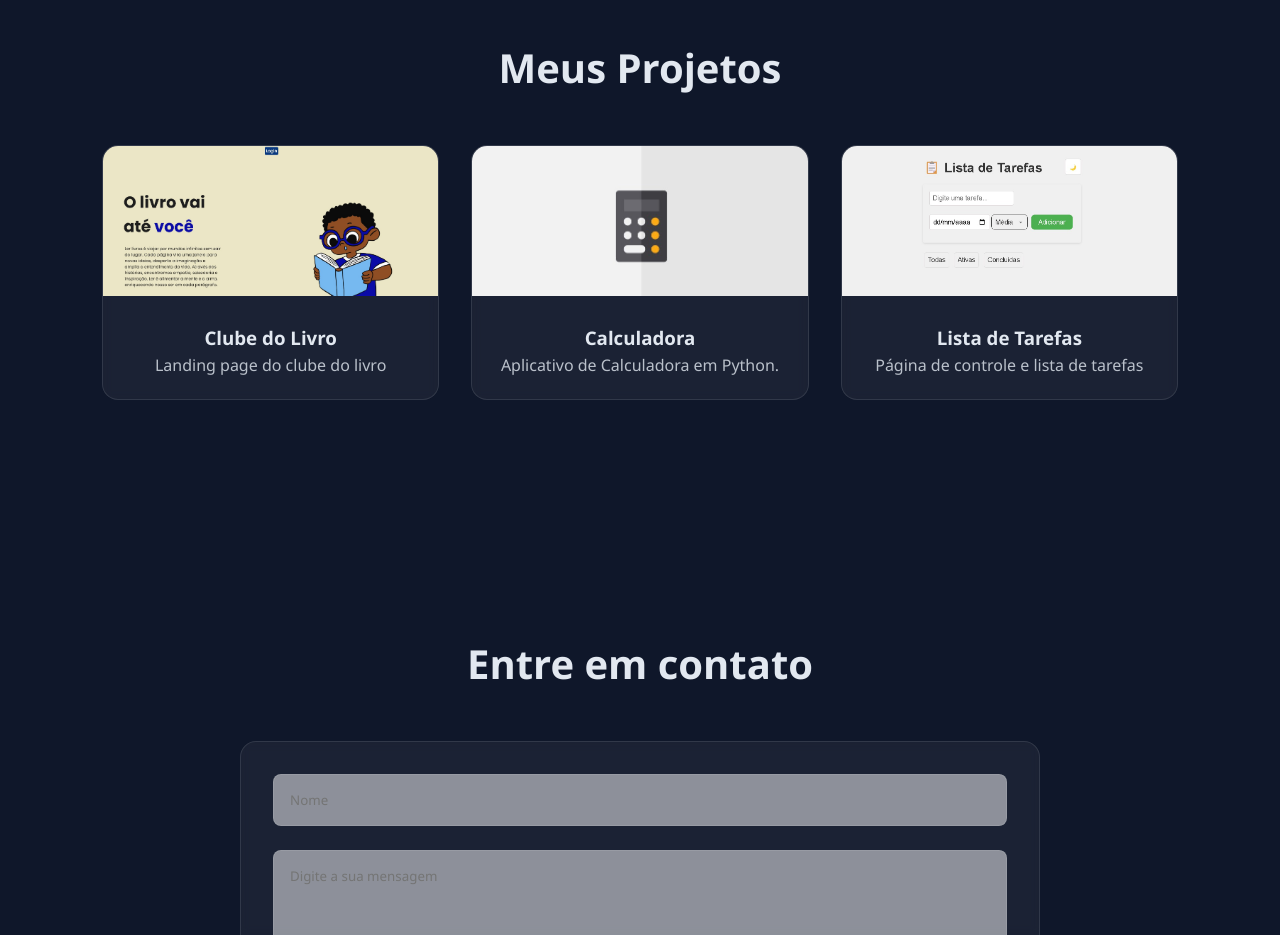
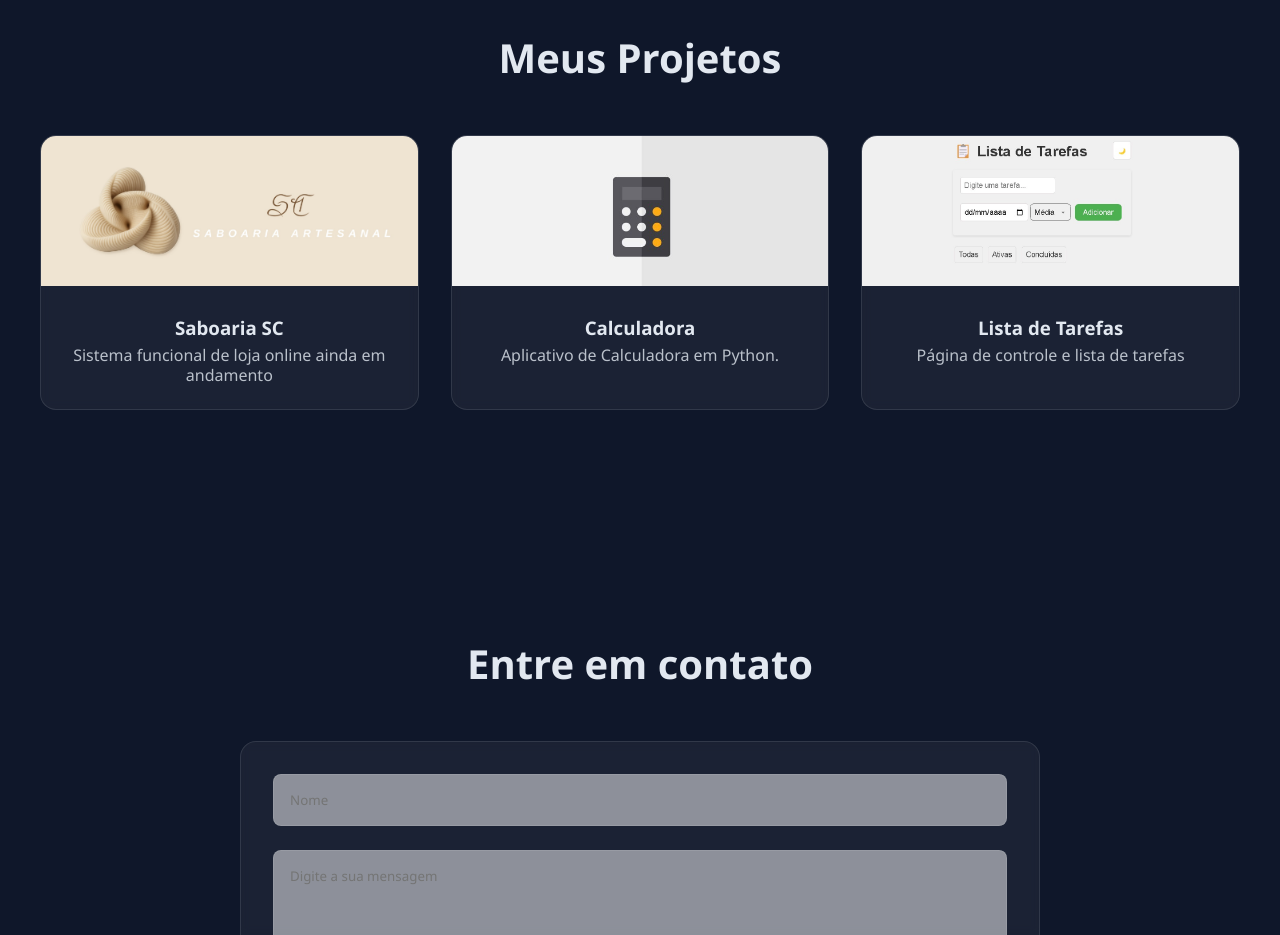
Before and after one commit to gabcbieri/Portfolio, a plain HTML site: page index.html in a window 1280 px wide. Shown: the part 1540-2475 px from the top of the page. Drawn offline with Linux system fonts and the light colour scheme; a script that the page names is missing.

Commit message:
inserindo projeto de saboaria

```diff
--- a/index.html
+++ b/index.html
@@ -46,14 +46,14 @@
         <div class="projetos-caixa">
 
             <div class="projetos-card">
-                <img src="./img/corvettec3.jpg" alt="Projeto 1" class="projetos-imagem">
+                <img src="./img/saboaria.jpg" alt="saboariasc" class="projetos-imagem">
                 <div class="caixa-textos-projeto">
                     <h3 class="info-projetos">
                         <a href="https://gabcbieri.github.io/Clube-de-Livros-Online/" target="_blank">
-                            Clube do Livro
+                            Saboaria SC
                         </a>
                     </h3>
-                    <p class="paragrafo-projetos">Landing page do clube do livro</p>
+                    <p class="paragrafo-projetos">Sistema funcional de loja online ainda em andamento</p>
                 </div>
             </div>
 
```
Also changed, not shown: img/saboaria.jpg (added).
